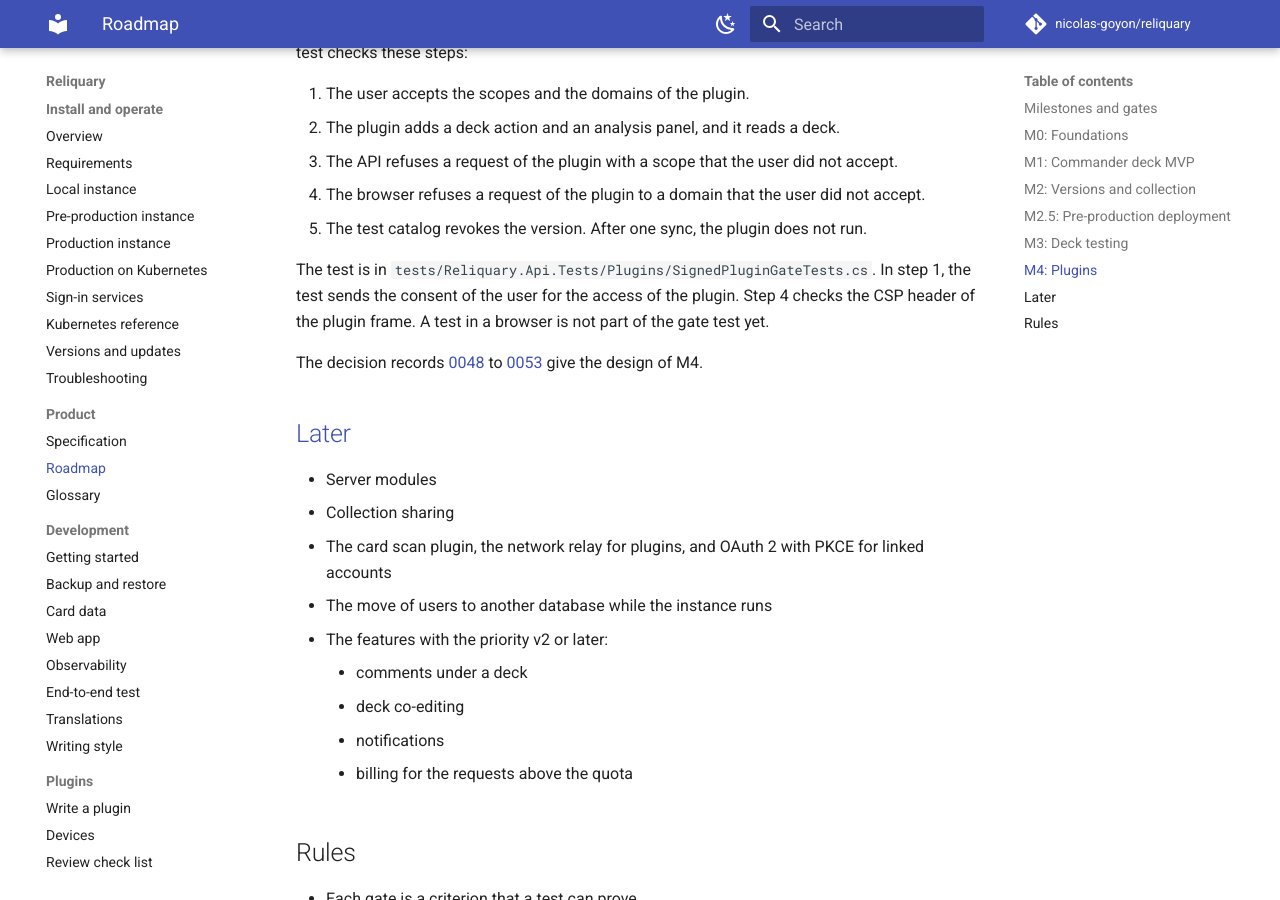
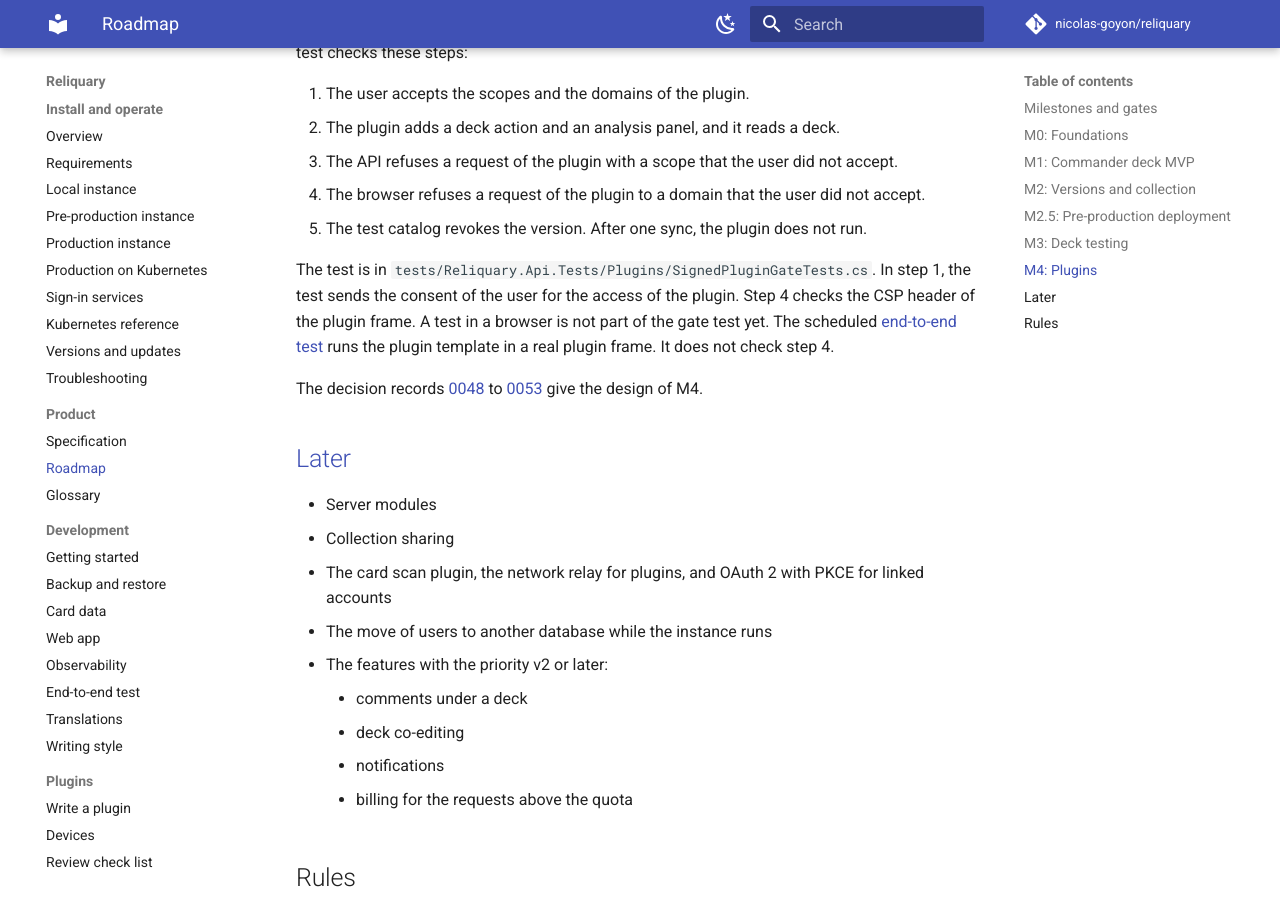
Before and after one commit to nicolas-goyon/Reliquary, an MkDocs documentation site: the page built from docs/roadmap.md, in a window 1280 px wide and 900 px high, scrolled down 4594 px. Built offline with MkDocs 1.6.1 and Material for MkDocs 9.7.7, drawn with Linux system fonts in a browser that asks for light colours; comment, search, counter and statistics services are not loaded.

Commit message:
docs(roadmap): name the test of the plugin frame
Co-Authored-By: Claude Fable 5.2 <noreply@anthropic.com>
Claude-Session: https://claude.ai/code/session_01JygSjfCB7cErpFDH2fDMrk

```diff
--- a/docs/roadmap.md
+++ b/docs/roadmap.md
@@ -114,6 +114,7 @@ The test checks these steps:
 The test is in `tests/Reliquary.Api.Tests/Plugins/SignedPluginGateTests.cs`.
 In step 1, the test sends the consent of the user for the access of the plugin.
 Step 4 checks the CSP header of the plugin frame. A test in a browser is not part of the gate test yet.
+The scheduled [end-to-end test](development/end-to-end-test.md) runs the plugin template in a real plugin frame. It does not check step 4.
 
 The decision records [0048](decisions/0048-plugin-sdk-license-and-packaging.md) to [0053](decisions/0053-helm-chart-scope.md) give the design of M4.
 
```
